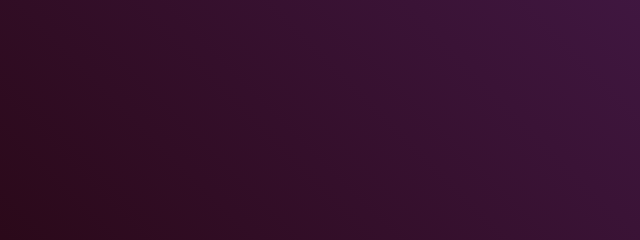
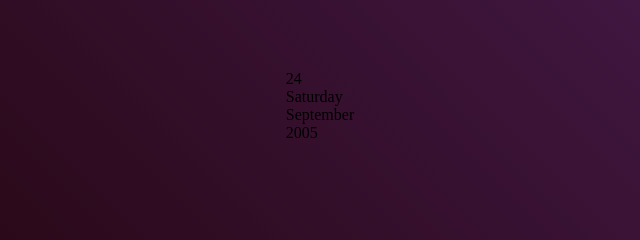
Before and after one commit to parabka24/calender, a plain HTML site: page index.html in a window 1280 px wide. Shown: the part 294-534 px from the top of the page, 320-960 px from the left. Drawn offline with Linux system fonts and the light colour scheme.

Commit message:
left and right

```diff
--- a/index.html
+++ b/index.html
@@ -7,6 +7,17 @@
     <link rel="stylesheet" href="style.css">
 </head>
 <body>
-<div class="hero"></div>
+<div class="hero">
+    <div class="calender">
+        <div class="left">
+            <p>24</p>
+            <p>Saturday</p>
+        </div>
+        <div class="right">
+            <p>September</p>
+            <p>2005</p>
+        </div>
+    </div>
+</div>
 </body>
 </html>
```
